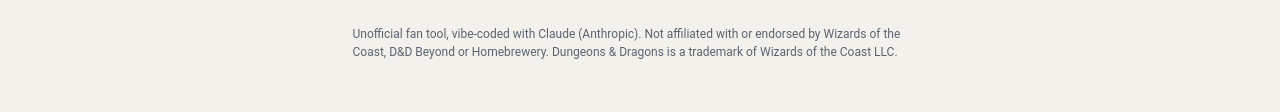
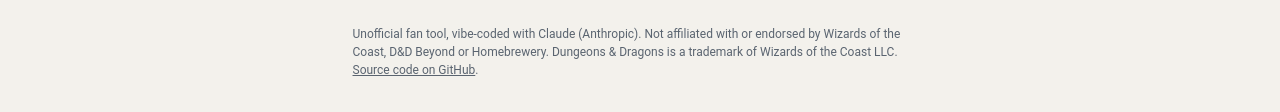
Before and after one commit to felicius1208/homebrewery-workshop, a website: page index.html in a window 1280 px wide. Shown: the part 1283-1395 px from the top of the page. Drawn offline with Linux system fonts and the light colour scheme.

Commit message:
small update to the index.html
Updated the index.html to have a link to the GitHub page

```diff
--- a/index.html
+++ b/index.html
@@ -1165,7 +1165,7 @@ expr-eval/dist/index.mjs:
   }
   function shell(active, ...content) {
     app.replaceChildren(topbar(active), h('main', { class: 'in main' }, content),
-      h('footer', { class: 'in about' }, 'Unofficial fan tool, vibe-coded with Claude (Anthropic). Not affiliated with or endorsed by Wizards of the Coast, D&D Beyond or Homebrewery. Dungeons & Dragons is a trademark of Wizards of the Coast LLC.'));
+      h('footer', { class: 'in about' }, 'Unofficial fan tool, vibe-coded with Claude (Anthropic). Not affiliated with or endorsed by Wizards of the Coast, D&D Beyond or Homebrewery. Dungeons & Dragons is a trademark of Wizards of the Coast LLC. ', h('a', { href: 'https://github.com/felicius1208/homebrewery-workshop', target: '_blank', rel: 'noopener', text: 'Source code on GitHub' }), '.'));
     window.scrollTo(0, 0);
   }
   function crumbs(items) {
```
